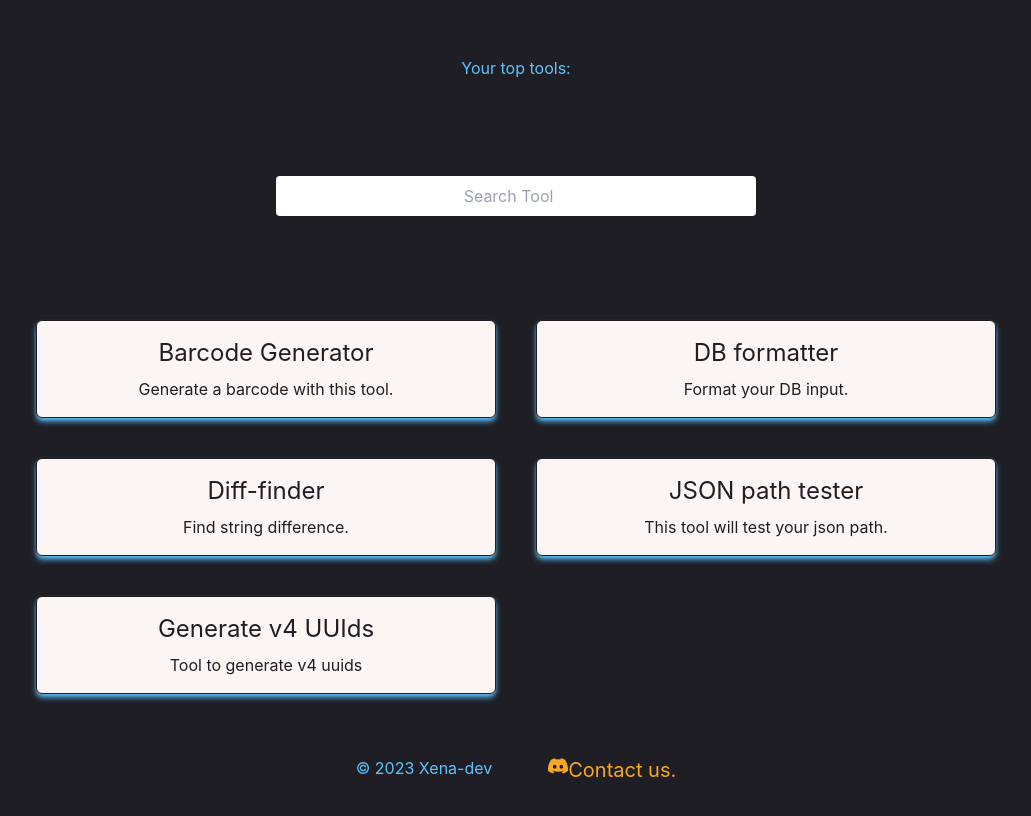
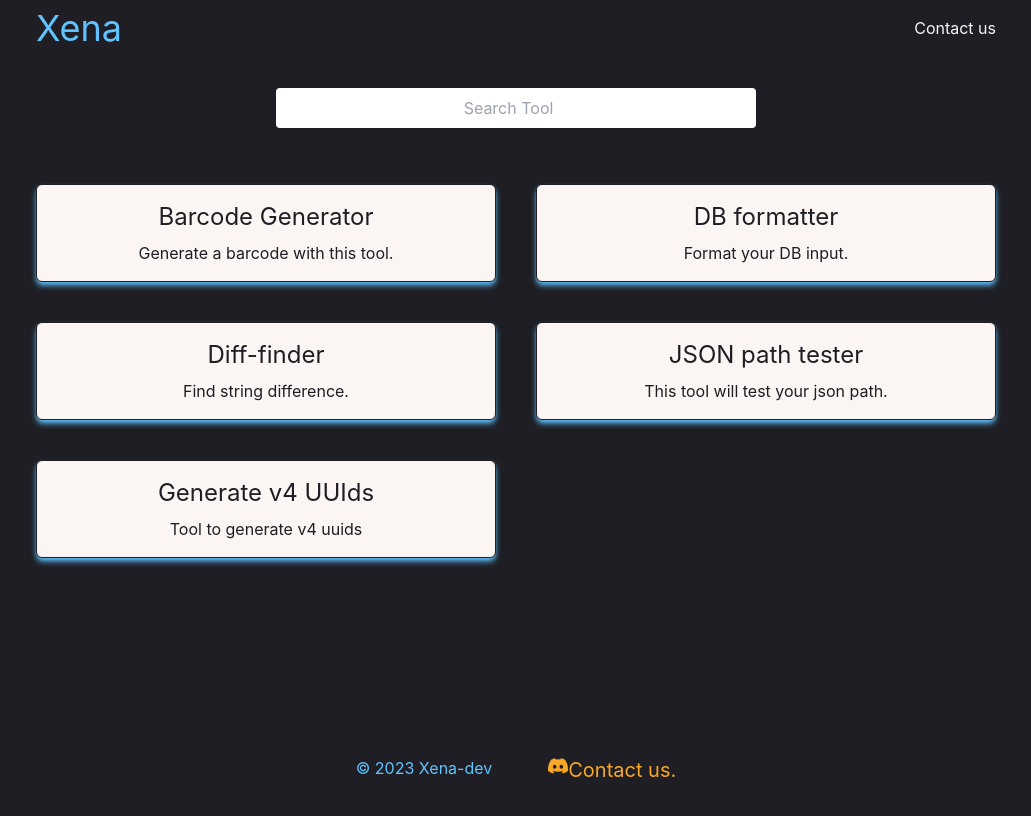
Before and after one commit to XenaDevs/tools, a Next.js app: page / in a window 1280 px wide. Shown: the top 816 px of the page, without its empty margins (124-1155 px from the left). Built offline with nearby package versions, Linux system fonts and the light colour scheme.

Commit message:
fix navbar and hotfix topTools

```diff
--- /dev/null
+++ b/pages/_navbar.tsx
@@ -0,0 +1,14 @@
+import Link from "next/link";
+
+const Navbar = () => {
+  return (
+    <div className="mt-2 flex justify-between mx-auto">
+      <h2 className="text-2xl text-Accent md:text-4xl">Xena</h2>
+      <div className="flex items-center hover:text-CTA hover:underline">
+        <Link href="/contact">Contact us</Link>
+      </div>
+    </div>
+  );
+};
+
+export default Navbar;
--- a/pages/index.tsx
+++ b/pages/index.tsx
@@ -4,6 +4,7 @@ import Head from "next/head";
 import { ToolMetaData, toolsList } from "../utils/tools";
 import { fuse } from "../utils/search";
 import { getVisitedTools } from "../utils/local-storage";
+import Navbar from "./_navbar";
 
 const Home = () => {
   const [searchResult, setSearchResult] =
@@ -12,6 +13,8 @@ const Home = () => {
   const [visitedTools, setVisitedTools] = useState<
     Record<string, { visits: number; tool: ToolMetaData }>
   >({});
+
+  const showTopTools = Object.keys(visitedTools).length > 0;
 
   useEffect(() => {
     const results = getVisitedTools();
@@ -52,14 +55,10 @@ const Home = () => {
         <meta name="twitter:description" content="" /> {/* TODO */}
       </Head>
       <main className="px-10 md:px-20 lg:px-40">
+        <Navbar />
         <section className="min-h-screen pt-10">
-          <div className="bg-Black text-White p-4 mb-6ows flex flex-col md:flex-row gap-4 justify-center">
-            <span className="text-Accent">Your top tools: </span>
-            {favoriteTools}
-          </div>
-
           <input
-            className="text-Black w-full  md:w-1/2 h-10 p-1 rounded my-20"
+            className="text-Black w-full  md:w-1/2 h-10 p-1 rounded"
             type={"search"}
             placeholder="Search Tool"
             onChange={(e) => {
@@ -73,6 +72,13 @@ const Home = () => {
             }}
           />
 
+          <div className="bg-Black text-White p-4 mb-6 flex flex-col md:flex-row gap-4 justify-center">
+            {showTopTools && (
+              <span className="text-Accent">Your top tools: </span>
+            )}
+            {favoriteTools}
+          </div>
+
           <div className="my-6 grid md:grid-cols-2 2xl:grid-cols-4 gap-10 items-center">
             {navTools}
           </div>
```
